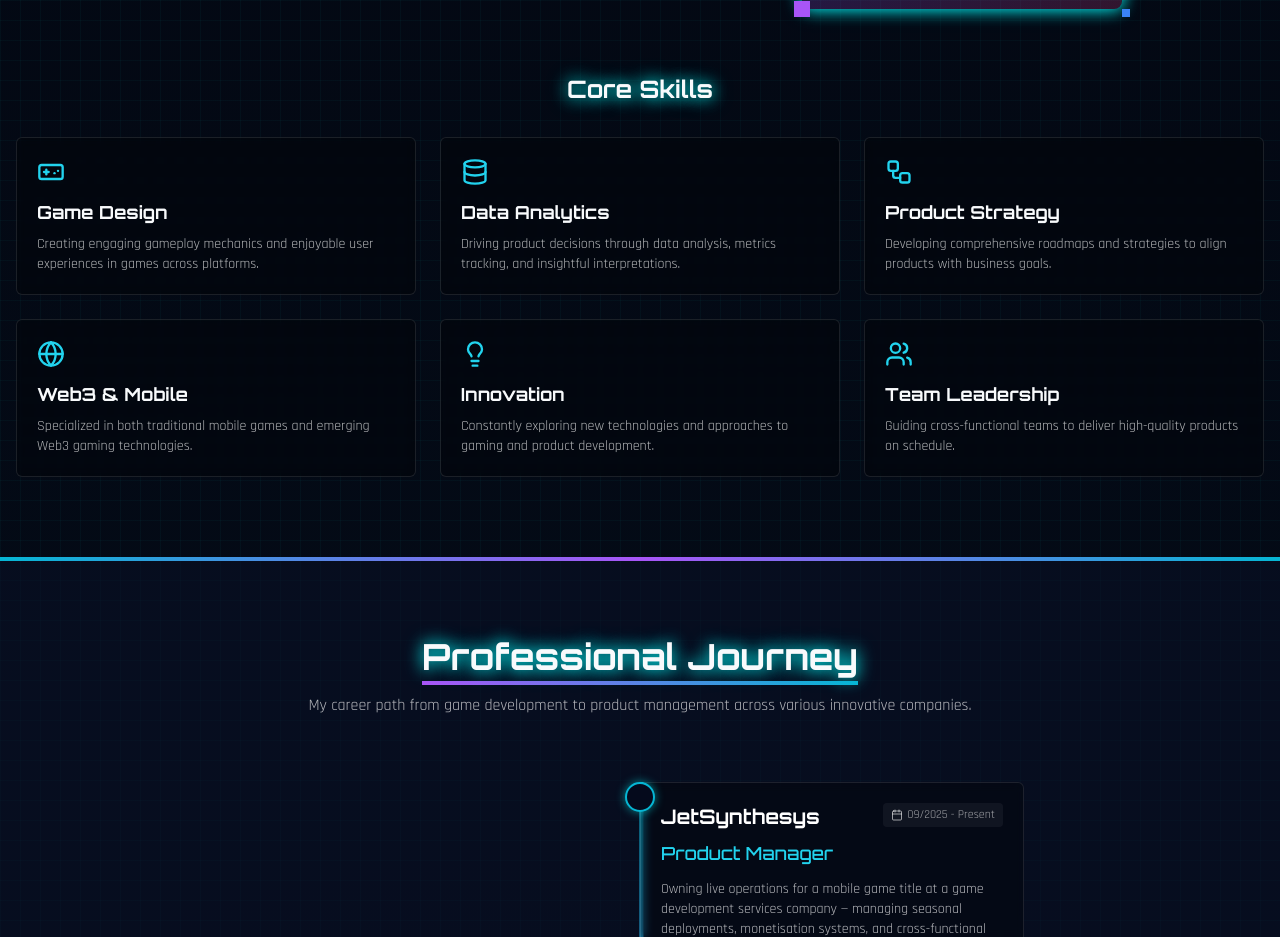
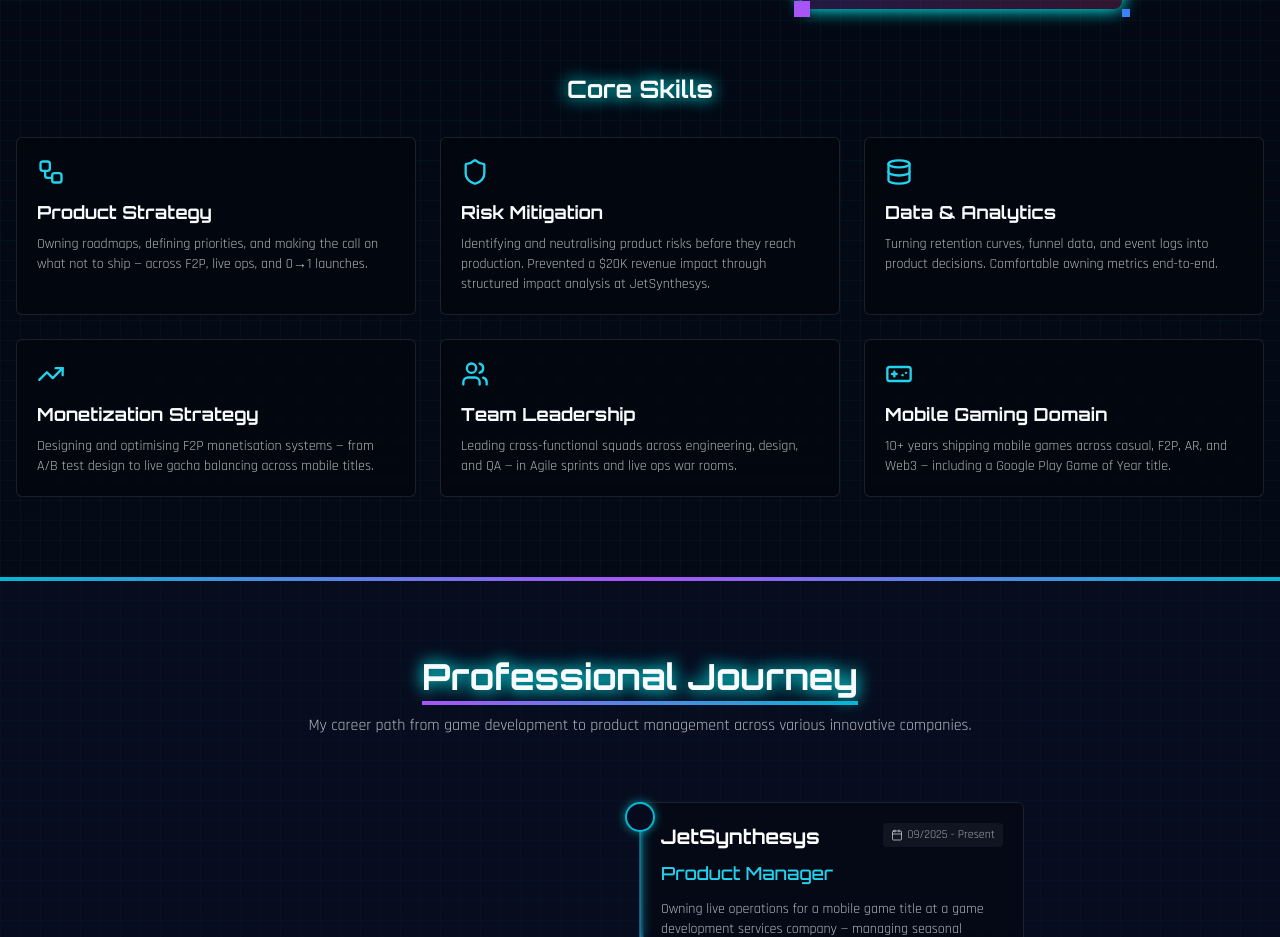
Before and after one commit to gamedev1991/portfolio, a React (Vite) app: page / in a window 1280 px wide. Shown: the part 1360-2297 px from the top of the page. Built offline with nearby package versions, Linux system fonts and the light colour scheme.

Commit message:
Reposition core skills for Senior PM — add Risk Mitigation, Monetization Strategy

```diff
--- a/src/components/About.tsx
+++ b/src/components/About.tsx
@@ -1,6 +1,6 @@
 import Card from './common/Card';
 import AnimatedText from './common/AnimatedText';
-import { Globe, Gamepad, Database, Workflow, Lightbulb, Users } from 'lucide-react';
+import { Gamepad, Database, Workflow, Shield, TrendingUp, Users } from 'lucide-react';
 
 interface SkillCardProps {
   icon: React.ReactNode;
@@ -26,34 +26,34 @@ const SkillCard = ({ icon, title, description }: SkillCardProps) => (
 const About = () => {
   const skills = [
     {
-      icon: <Gamepad size={28} />,
-      title: "Game Design",
-      description: "Creating engaging gameplay mechanics and enjoyable user experiences in games across platforms."
+      icon: <Workflow size={28} />,
+      title: "Product Strategy",
+      description: "Owning roadmaps, defining priorities, and making the call on what not to ship — across F2P, live ops, and 0→1 launches."
+    },
+    {
+      icon: <Shield size={28} />,
+      title: "Risk Mitigation",
+      description: "Identifying and neutralising product risks before they reach production. Prevented a $20K revenue impact through structured impact analysis at JetSynthesys."
     },
     {
       icon: <Database size={28} />,
-      title: "Data Analytics",
-      description: "Driving product decisions through data analysis, metrics tracking, and insightful interpretations."
+      title: "Data & Analytics",
+      description: "Turning retention curves, funnel data, and event logs into product decisions. Comfortable owning metrics end-to-end."
     },
     {
-      icon: <Workflow size={28} />,
-      title: "Product Strategy",
-      description: "Developing comprehensive roadmaps and strategies to align products with business goals."
-    },
-    {
-      icon: <Globe size={28} />,
-      title: "Web3 & Mobile",
-      description: "Specialized in both traditional mobile games and emerging Web3 gaming technologies."
-    },
-    {
-      icon: <Lightbulb size={28} />,
-      title: "Innovation",
-      description: "Constantly exploring new technologies and approaches to gaming and product development."
+      icon: <TrendingUp size={28} />,
+      title: "Monetization Strategy",
+      description: "Designing and optimising F2P monetisation systems — from A/B test design to live gacha balancing across mobile titles."
     },
     {
       icon: <Users size={28} />,
       title: "Team Leadership",
-      description: "Guiding cross-functional teams to deliver high-quality products on schedule."
+      description: "Leading cross-functional squads across engineering, design, and QA — in Agile sprints and live ops war rooms."
+    },
+    {
+      icon: <Gamepad size={28} />,
+      title: "Mobile Gaming Domain",
+      description: "10+ years shipping mobile games across casual, F2P, AR, and Web3 — including a Google Play Game of Year title."
     }
   ];
 
```
